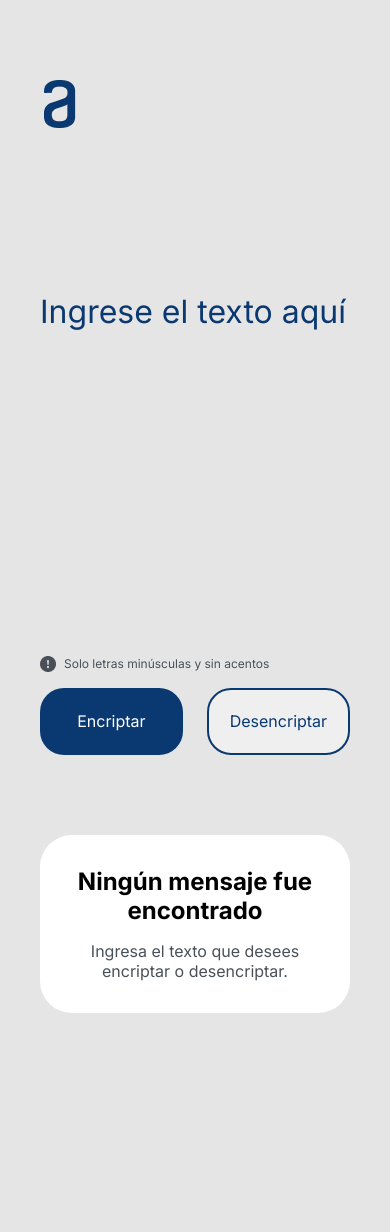
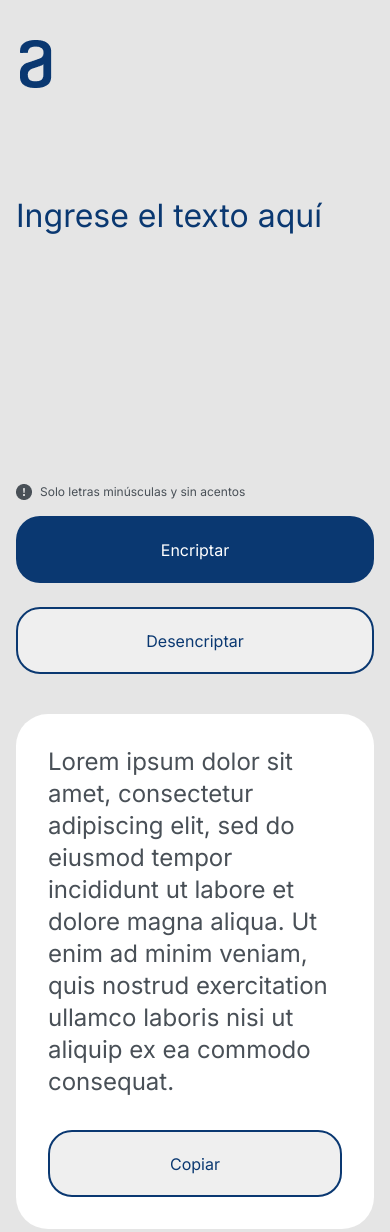
Before and after one commit to crhixtian/encryptor, a plain HTML site: page index.html in a window 390 px wide. Before the commit the page ends 1093 px from the top, so only its background shows below. Drawn offline with Linux system fonts and the light colour scheme.

Commit message:
mobile version

```diff
--- a/index.html
+++ b/index.html
@@ -38,7 +38,7 @@
             <p class="information_section_subtext">Ingresa el texto que desees encriptar o desencriptar.</p>
         </section>
         <section class="output_section">
-            <p class="output_section_text_encrypt"></p>
+            <p class="output_section_text_encrypt">Lorem ipsum dolor sit amet, consectetur adipiscing elit, sed do eiusmod tempor incididunt ut labore et dolore magna aliqua. Ut enim ad minim veniam, quis nostrud exercitation ullamco laboris nisi ut aliquip ex ea commodo consequat.</p>
             <button class="output_section_button_copy">
                 Copiar
             </button>
--- a/style.css
+++ b/style.css
@@ -223,3 +223,52 @@ body {
         margin-top: 0px;
     }
 }
+
+@media (max-width: 500px) {
+
+    .main_content {
+        height: auto;
+        margin: 16px;
+        gap: 40px;
+    }
+
+    .logo_container {
+        margin-top: 0;
+        padding-top: 24px;
+        padding-bottom: 24px;
+    }
+
+    .input_section {
+        margin-top: 40px;
+    }
+
+    .input_bottons {
+        flex-direction: column;
+    }
+
+    .encrypt_button,
+    .decrypt_button {
+        width: 100%;
+    }
+
+    .input_container_textarea {
+        line-height: 2.5rem;
+        height: calc(8 * 2rem);
+    }
+
+    .information_section {
+        margin: 0;
+        display: none;
+    }
+
+    .output_section_text_encrypt{
+        line-height: 2rem;
+    }
+
+    .output_section {
+        display: flex;
+        height: auto;
+        margin: 0;
+    }
+
+}
```
